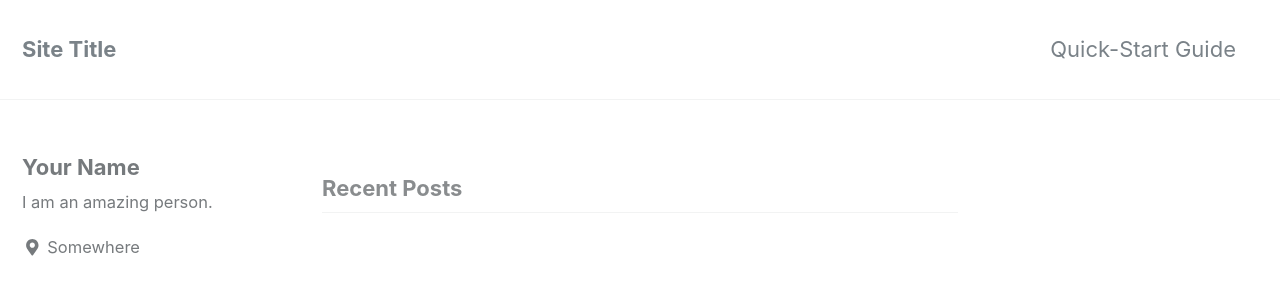
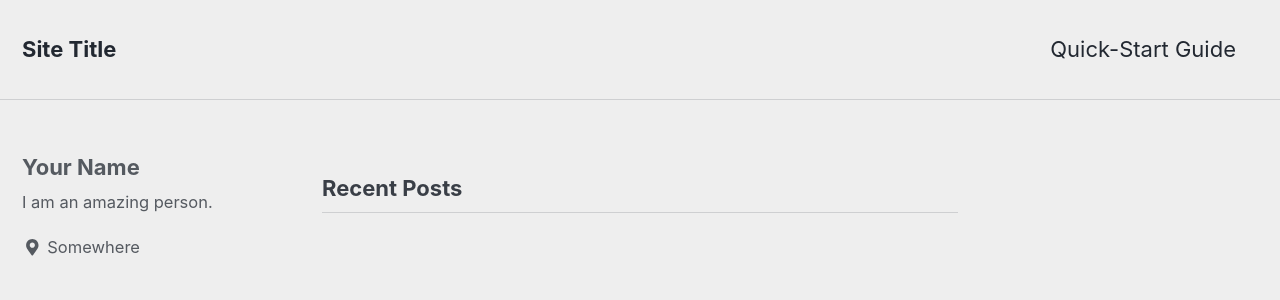
Before and after one commit to kevin11h/kevin11h.github.io, a Jekyll site: the page built from index.html, in a window 1280 px wide and 900 px high. Shown: the top 300 px of the window. Built offline with Jekyll 4.4.1, drawn with Linux system fonts in a browser that asks for light colours; nearby versions of some CDN libraries; the list of posts is cut into pages by our own code.

Commit message:
updated Gemfile sourced rubygems.org and githubpages gem, jekyll plugins

```diff
--- a/Gemfile
+++ b/Gemfile
@@ -1,2 +1,3 @@
 source "https://rubygems.org"
+gem "github-pages", group: :jekyll_plugins
 gemspec
--- a/_config.yml
+++ b/_config.yml
@@ -10,9 +10,9 @@
 # Review documentation to determine if you should use `theme` or `remote_theme`
 # https://mmistakes.github.io/minimal-mistakes/docs/quick-start-guide/#installing-the-theme
 
-# theme                  : "minimal-mistakes-jekyll"
-# remote_theme           : "mmistakes/minimal-mistakes"
-minimal_mistakes_skin    : "default" # "air", "aqua", "contrast", "dark", "dirt", "neon", "mint", "plum", "sunrise"
+theme                  : "minimal-mistakes-jekyll"
+remote_theme           : "mmistakes/minimal-mistakes"
+minimal_mistakes_skin    : "air" # "air", "aqua", "contrast", "dark", "dirt", "neon", "mint", "plum", "sunrise"
 
 # Site Settings
 locale                   : "en-US"
```
Also changed, not shown: Gemfile.lock (added), 1 other file.
